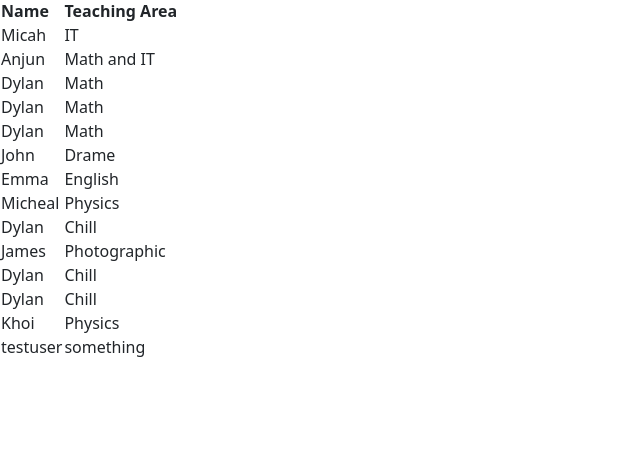
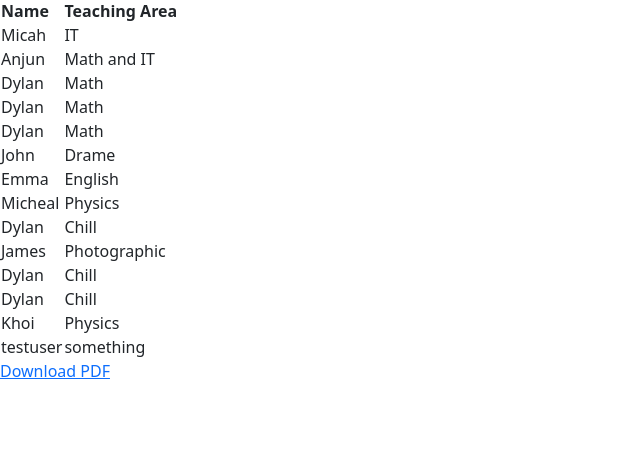
Before and after one commit to DylanNguyen1210/InClassDjangoLine6, a Django app: page / in a window 1280 px wide. Shown: the part 183-652 px from the top of the page, without its empty margins (0-640 px from the left). Run offline with Django 3.2, Linux system fonts and the light colour scheme; data comes from the database, SQL or seed files in the repository; both versions use the stored data as it was after the commit.

Commit message:
Download PDF

```diff
--- a/InClassDjangoLine6_FinalPrototypeVer-master/InClassDjangoLine6_FinalPrototypeVer-master/InClassDjangoLine6/InClassDjangoLine6/settings.py
+++ b/InClassDjangoLine6_FinalPrototypeVer-master/InClassDjangoLine6_FinalPrototypeVer-master/InClassDjangoLine6/InClassDjangoLine6/settings.py
@@ -114,6 +114,7 @@ USE_TZ = True
 # https://docs.djangoproject.com/en/2.1/howto/static-files/
 STATIC_URL = '/static/'
 STATIC_ROOT = posixpath.join(*(BASE_DIR.split(os.path.sep) + ['static']))
+STATICFILES_DIRS = [os.path.join(BASE_DIR + 'static'), os.path.join(BASE_DIR +'/MyApp1/static')]
 
 MEDIA_URL = '/media/'
 MEDIA_ROOT = os.path.join(BASE_DIR, 'media')
--- a/InClassDjangoLine6_FinalPrototypeVer-master/InClassDjangoLine6_FinalPrototypeVer-master/InClassDjangoLine6/InClassDjangoLine6/urls.py
+++ b/InClassDjangoLine6_FinalPrototypeVer-master/InClassDjangoLine6_FinalPrototypeVer-master/InClassDjangoLine6/InClassDjangoLine6/urls.py
@@ -36,6 +36,7 @@ urlpatterns = [
     path('input', MyApp1.views.input_view, name='input'),
     path('register', account.views.register_view, name='register'),
     path('upload', MyApp1.views.upload_file, name='upload'),
+    path('report/', MyApp1.views.report, name="report")
 ]
 if settings.DEBUG:
     urlpatterns += static(settings.MEDIA_URL, document_root=settings.MEDIA_ROOT)
--- a/InClassDjangoLine6_FinalPrototypeVer-master/InClassDjangoLine6_FinalPrototypeVer-master/InClassDjangoLine6/MyApp1/templates/MyApp1/index.html
+++ b/InClassDjangoLine6_FinalPrototypeVer-master/InClassDjangoLine6_FinalPrototypeVer-master/InClassDjangoLine6/MyApp1/templates/MyApp1/index.html
@@ -26,6 +26,7 @@
             <a class="btn" href="{% url 'input' %}"> Add Teacher</a>
 
             <a class="btn" href="{% url 'register' %}"> Sign Up</a>
+
         </div>
     </div>
 </nav>
@@ -65,7 +66,7 @@
     {% else %}
     <strong>No data!!</strong>
     {% endif %}
-
+    <p><a href="{% url 'report'%}">Download PDF</a></p>
 
 </body>
 </html>
--- a/InClassDjangoLine6_FinalPrototypeVer-master/InClassDjangoLine6_FinalPrototypeVer-master/InClassDjangoLine6/MyApp1/views.py
+++ b/InClassDjangoLine6_FinalPrototypeVer-master/InClassDjangoLine6_FinalPrototypeVer-master/InClassDjangoLine6/MyApp1/views.py
@@ -1,14 +1,24 @@
 
-from pickle import FALSE
+from tkinter import Canvas
+from urllib import response
 from urllib.request import Request
 from django.shortcuts import render, redirect
 from django.http import HttpResponse
-from datetime import datetime
 from .models import teacher
 from .forms import InputForm
 from .forms import UploadFileForm
 from django.contrib.auth.decorators import login_required
 from .models import UploadFile
+
+
+
+#PDF
+from pypdf import PdfWriter, PdfReader
+from reportlab.pdfgen import canvas
+from reportlab.platypus import Table
+from django.http import FileResponse
+from django.contrib.staticfiles.storage import staticfiles_storage
+from io import BytesIO
 
 # Create your views here.
 def index(request):
@@ -45,3 +55,44 @@ def upload_file(request):
     else:
         form = UploadFileForm()
     return render(request, "upload.html", {'form': form})
+
+def report(request):
+    pdf_file = staticfiles_storage.path("DS.pdf")
+
+    try:
+        merger = PdfWriter()
+        input1 = PdfReader(generate_pdf())
+        input2 = PdfReader(pdf_file, "rb")
+
+        merger.append(input1)
+        merger.append(input2)
+
+        buffer = BytesIO()
+        merger.write(buffer)
+        buffer.seek(0)
+
+        response = FileResponse(buffer, as_attachment=True, filename="Attachment.pdf")
+
+    except FileNotFoundError:
+        response = FileResponse(generate_pdf(), as_attachment=True, filename="noAttachment.pdf")
+
+    return response
+
+def generate_pdf():
+    buffer = BytesIO()
+    p = canvas.Canvas(buffer)
+    lines = [('Name:', 'Teaching Area:')]
+    teachers = teacher.objects.all()
+
+    for teach in teachers:
+        lines.append((teach.Name, teach.Area))
+
+    table = Table(lines)
+    table.wrapOn(p, 300, 300)
+    table.drawOn(p, 10, 650)
+
+    p.showPage()
+    p.save()
+
+    buffer.seek(0)
+    return buffer
```
Also changed, not shown: InClassDjangoLine6_FinalPrototypeVer-master/InClassDjangoLine6_FinalPrototypeVer-master/InClassDjangoLine6/db.sqlite3, InClassDjangoLine6_FinalPrototypeVer-master/InClassDjangoLine6_FinalPrototypeVer-master/InClassDjangoLine6/media/uploads/boostonbox.png (added), 2 other files.
